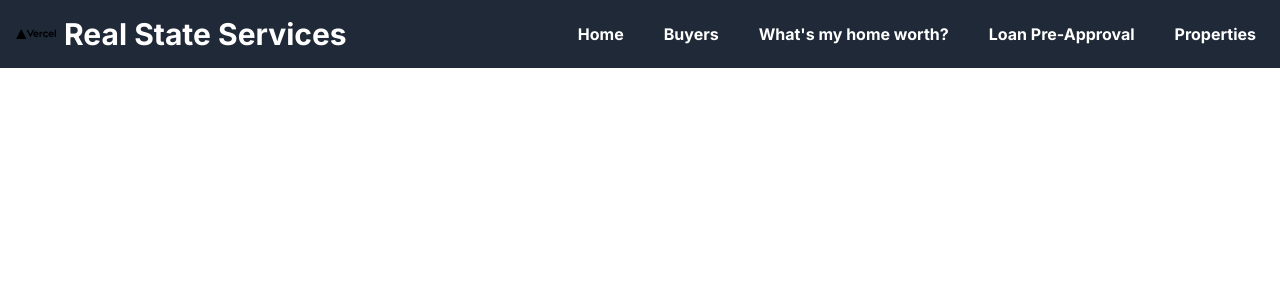
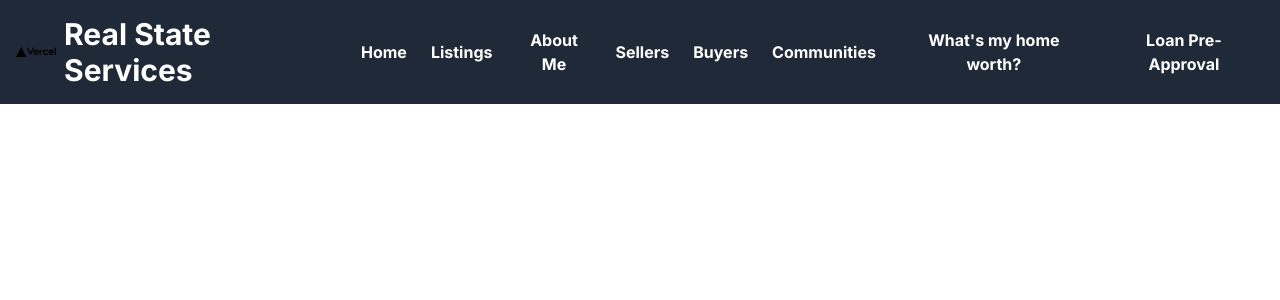
Before and after one commit to Xxuan001/RealEstate, a Next.js app in the folder my-app/: page / in a window 1280 px wide. Shown: the top 300 px of the page. Built offline with nearby package versions, Linux system fonts and the light colour scheme.

Commit message:
added more options in header bar

```diff
--- a/my-app/src/app/page.js
+++ b/my-app/src/app/page.js
@@ -11,24 +11,34 @@ export default function Home() {
           Real State Services</h1>
       </div>
       <div className="flex items-center bg-gray-800">
-        <button className="ml-6 bg-gray-800 hover:bg-blue-700 text-white font-bold py-1 px-2 rounded">
+        <button className="ml-2 bg-gray-800 hover:bg-blue-700 text-white font-bold py-1 px-2 rounded">
           Home
         </button>
 
-        <button className="ml-6 bg-gray-800 hover:bg-blue-700 text-white font-bold py-1 px-2 rounded">
+        <button className="ml-2 bg-gray-800 hover:bg-blue-700 text-white font-bold py-1 px-2 rounded">
+          Listings
+        </button>
+
+        <button className="ml-2 bg-gray-800 hover:bg-blue-700 text-white font-bold py-1 px-2 rounded">
+          About Me
+        </button>
+        <button className="ml-2 bg-gray-800 hover:bg-blue-700 text-white font-bold py-1 px-2 rounded">
+          Sellers
+        </button>
+
+        <button className="ml-2 bg-gray-800 hover:bg-blue-700 text-white font-bold py-1 px-2 rounded">
           Buyers
         </button>
+        <button className="ml-2 bg-gray-800 hover:bg-blue-700 text-white font-bold py-1 px-2 rounded">
+          Communities
+        </button>
 
-        <button className="ml-6 bg-gray-800 hover:bg-blue-700 text-white font-bold py-1 px-2 rounded">
+        <button className="ml-2 bg-gray-800 hover:bg-blue-700 text-white font-bold py-1 px-2 rounded">
           What's my home worth?
         </button>
 
-        <button className="ml-6 bg-gray-800 hover:bg-blue-700 text-white font-bold py-1 px-2 rounded">
+        <button className="ml-2 bg-gray-800 hover:bg-blue-700 text-white font-bold py-1 px-2 rounded">
           Loan Pre-Approval
-        </button>
-
-        <button className="ml-6 bg-gray-800 hover:bg-blue-700 text-white font-bold py-1 px-2 rounded">
-          Properties
         </button>
       </div>
     </div>
```
